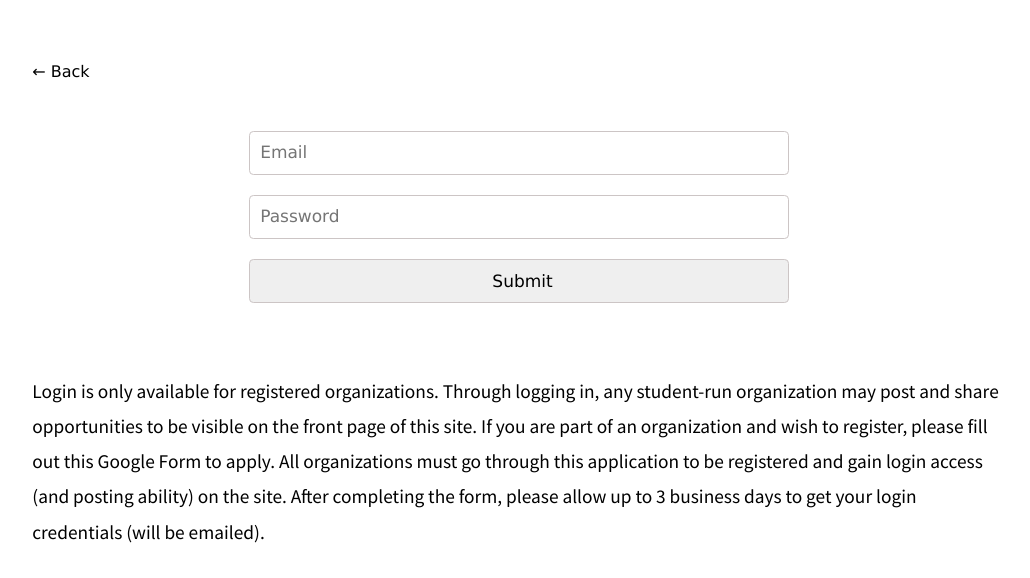
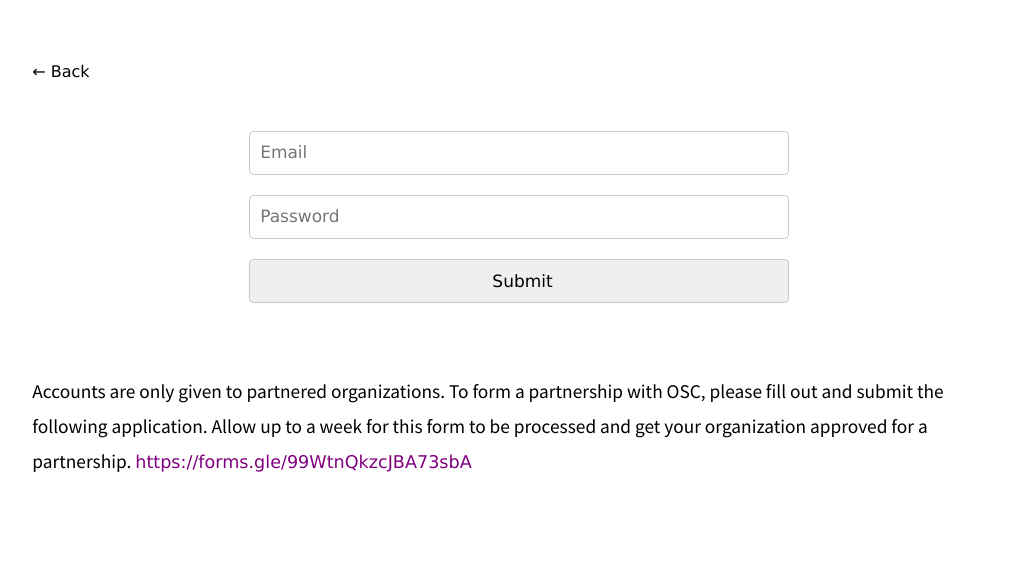
Before and after one commit to BianLee/opensourcecollage.com, a React (Create React App) app in the folder client/: page /login in a window 1280 px wide. Shown: the top 578 px of the page, without its empty margins (121-1151 px from the left). Built offline with nearby package versions, Linux system fonts and the light colour scheme; no server answers; a web font is replaced by a local one.

Commit message:
partnership

```diff
--- a/client/src/App.js
+++ b/client/src/App.js
@@ -593,9 +593,8 @@ class App extends Component {
             <div className="dashboard">
               {" "}
               <br />
-              <h1>
-                Open <span className="orangeTitle">Source</span> Collage
-              </h1>
+              {/*  <span className="orangeTitle">Source</span> */}
+              <h1>Open Source Collage</h1>
               <button className="loginButton" onClick={this.handleLogin}>
                 Login
               </button>
--- a/client/src/Login.js
+++ b/client/src/Login.js
@@ -209,15 +209,17 @@ export default function Login() {
                 className="questionTitleInner"
                 style={{ marginBottom: "10px", fontFamily: "Source Sans Pro" }}
               >
-                Login is only available for registered organizations. Through
-                logging in, any student-run organization may post and share
-                opportunities to be visible on the front page of this site. If
-                you are part of an organization and wish to register, please
-                fill out this Google Form to apply. All organizations must go
-                through this application to be registered and gain login access
-                (and posting ability) on the site. After completing the form,
-                please allow up to 3 business days to get your login credentials
-                (will be emailed).
+                Accounts are only given to partnered organizations. To form a
+                partnership with OSC, please fill out and submit the following
+                application. Allow up to a week for this form to be processed
+                and get your organization approved for a partnership.{" "}
+                <a
+                  href="https://forms.gle/99WtnQkzcJBA73sbA"
+                  target="_blank"
+                  style={{ textDecoration: "none", fontSize: "1rem" }}
+                >
+                  https://forms.gle/99WtnQkzcJBA73sbA
+                </a>
               </p>
             </div>
           </center>
```
